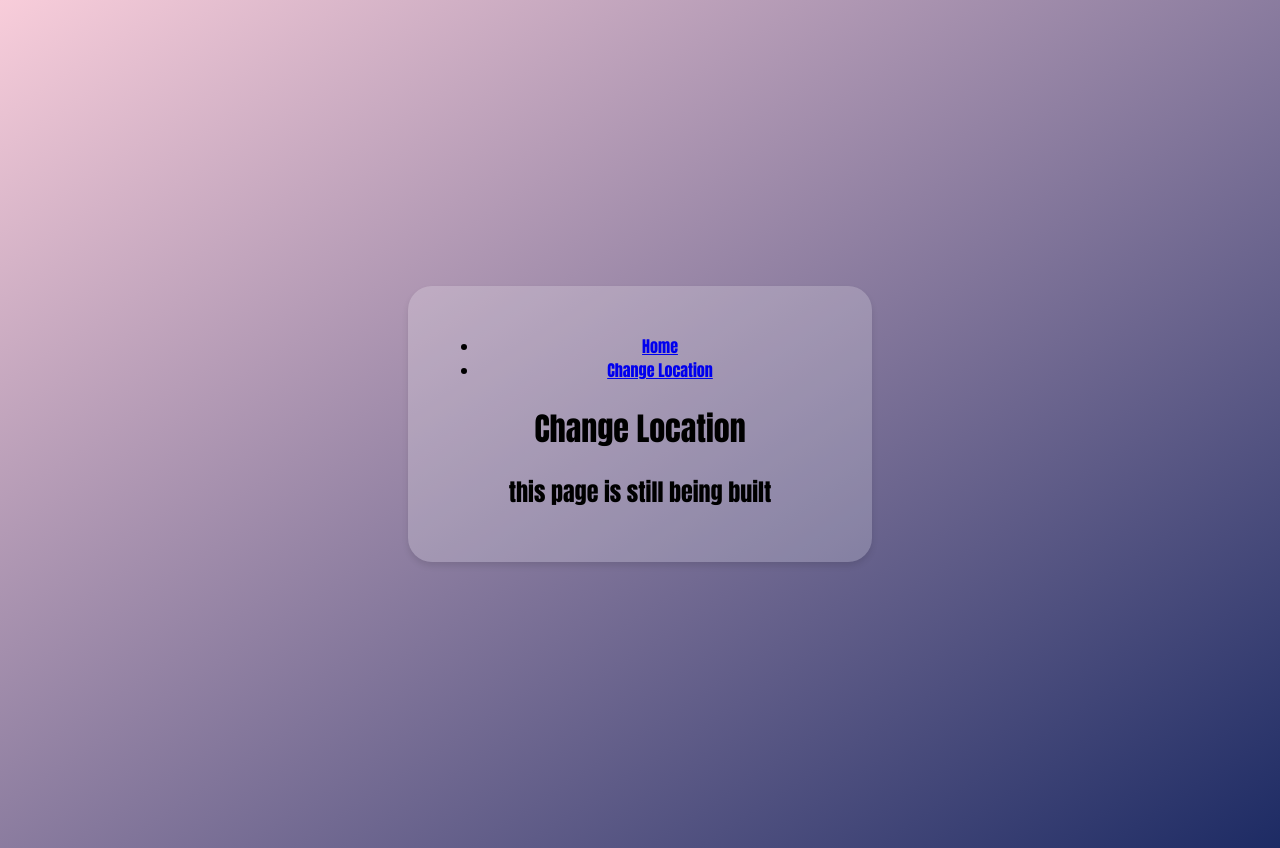
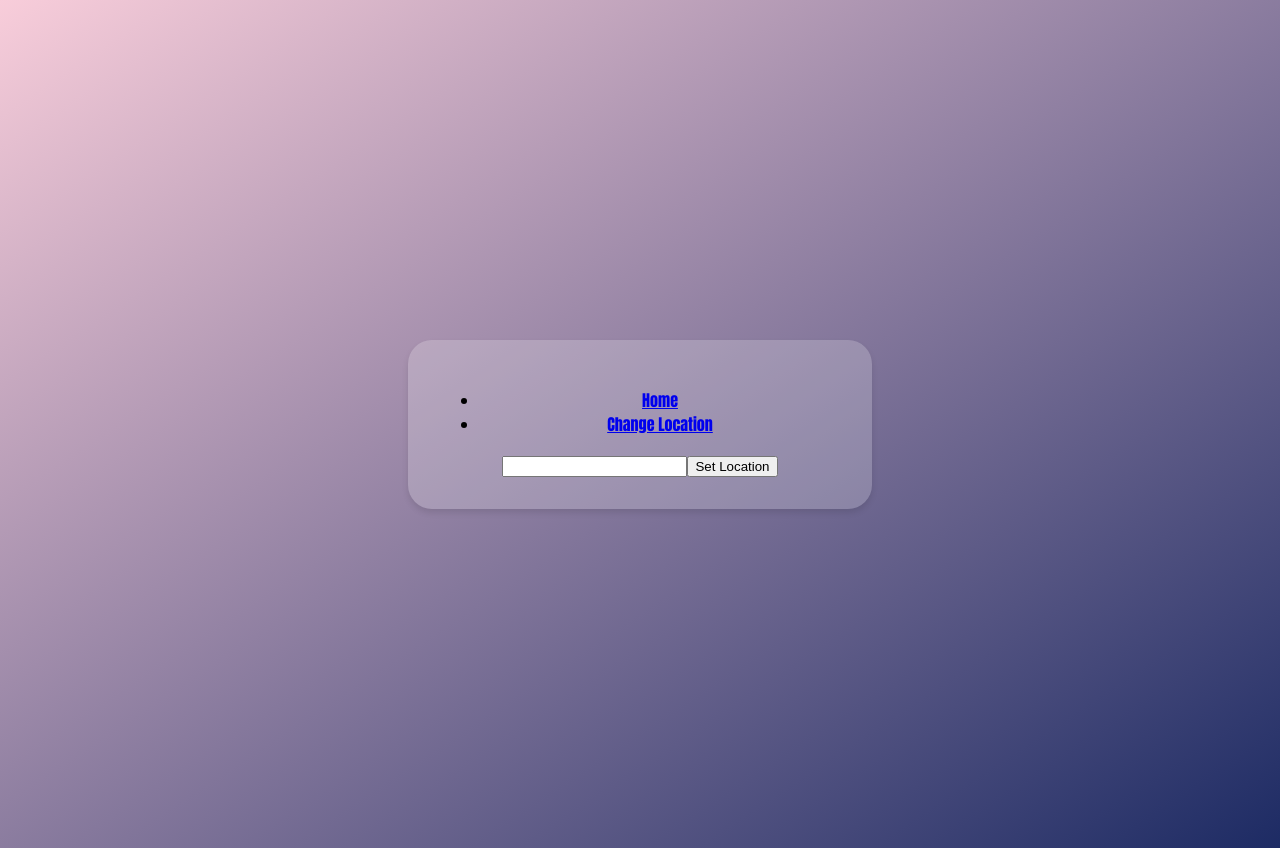
Before and after one commit to kutho53/WeatherSite, a React (Vite) app: page /changeLoc in a window 1280 px wide. Built offline with nearby package versions, Linux system fonts and the light colour scheme.

Commit message:
added changeLoc feature

```diff
--- a/src/components/apiCall.jsx
+++ b/src/components/apiCall.jsx
@@ -1,6 +1,6 @@
 import React, { useEffect, useState } from "react";
 
-const useWeatherData = (initialCity = 'raleigh') => {
+const useWeatherData = (initialCity = 'Raleigh') => {
     const [weatherData, setWeatherData] = useState(null);
     const [city, setCity] = useState(initialCity);
     const [loading, setLoading] = useState(true);
--- a/src/components/current.jsx
+++ b/src/components/current.jsx
@@ -1,19 +1,33 @@
 import React, { useEffect, useState } from "react";
 import useWeatherData from "./apiCall";
+import ChangeLoc from "../pages/changeLoc";
 
 const CurrentWeather = () => {
-    const { weatherData, city, setCity, loading, error } = useWeatherData('mebane');
+    const { weatherData, city, setCity, loading, error } = useWeatherData();
+    const iconMap = {
+        "clear-day": "☀️",
+        "clear-night": "🌙",
+        "partly-cloudy-day": "⛅",
+        "partly-cloudy-night": "🌤️",
+        "cloudy": "☁️",
+        "rain": "🌧️",
+        "snow": "❄️",
+        "sleet": "🌨️",
+        "wind": "💨",
+        "fog": "🌫️",
+    };
 
     if (loading) return <p>Loading...</p>;
     if (error) return <p>Error: {error.message}</p>;
-    if (!weatherData || !weatherData.currentConditions) return <p>No weather data available.</p>;
+    if (!weatherData?.currentConditions) return <p>No weather data available.</p>;
 
     return (
         <>
+            <ChangeLoc city={city} setCity={setCity} loading={loading} />
             <div className='header'>
                 <h1 className='city'>{weatherData.resolvedAddress}</h1>
                 <p className='temp'>{weatherData.currentConditions.temp}° F</p>
-                <p className='condition'>{weatherData.currentConditions.icon}</p>
+                <p className='condition'>{iconMap[weatherData.currentConditions.icon] || weatherData.currentConditions.icon}</p>
             </div>
             <div className='current-details'>
                 <div>
--- a/src/pages/changeLoc.jsx
+++ b/src/pages/changeLoc.jsx
@@ -1,10 +1,17 @@
-const ChangeLoc = () => {
-return (
-    <>
-        <h1>Change Location</h1>
-        <h2>this page is still being built</h2>
-    </>
-);
+import React, {useState} from "react";
+
+const ChangeLoc = ({city, setCity, loading}) => {
+    const [input, setInput] = useState(city);
+    const handleSubmit = (e) => {
+        e.preventDefault();
+        setCity(input);
+    };
+    return (
+        <form onSubmit={handleSubmit}>
+            <input value={input} onChange={e => setInput(e.target.value)} disabled={loading} />
+            <button type='submit' disabled={loading}>Set Location</button>
+        </form>
+    )
 };
 
 export default ChangeLoc
--- a/src/pages/home.jsx
+++ b/src/pages/home.jsx
@@ -12,7 +12,6 @@ const Home = () => {
     return (
 
         <div>
-            <h1>Home</h1>
             <CurrentWeather />
             <Forecast />
         </div>
```
